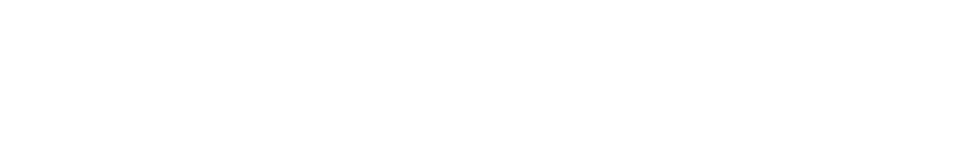
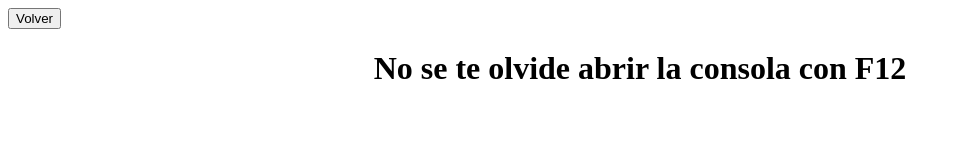
Before and after one commit to crvargasm/ejerciciosRepasoJS, a plain HTML site: page clase1/index.html in a window 1280 px wide. Shown: the whole page, without its empty margins (0-960 px from the left). Drawn offline with Linux system fonts and the light colour scheme.

Commit message:
Navigation fixed

```diff
--- a/clase1/index.html
+++ b/clase1/index.html
@@ -7,6 +7,12 @@
     <title>Document</title>
 </head>
 <body>
+    <a href="../index.html">
+        <button>Volver</button>
+    </a>
+    <h1>
+        <center>No se te olvide abrir la consola con F12</center>
+    </h1>
     <script src="ejercicio1.js" type="module"></script>
     <script src="ejercicio2.js" type="module"></script>
     <script src="ejercicio3.js" type="module"></script>
```
Also changed, not shown: clase2/index.html (+6 -0 lines), clase3/index.html (+6 -0 lines), clase4/index.html (+6 -0 lines), clase5/index.html (+6 -0 lines).
